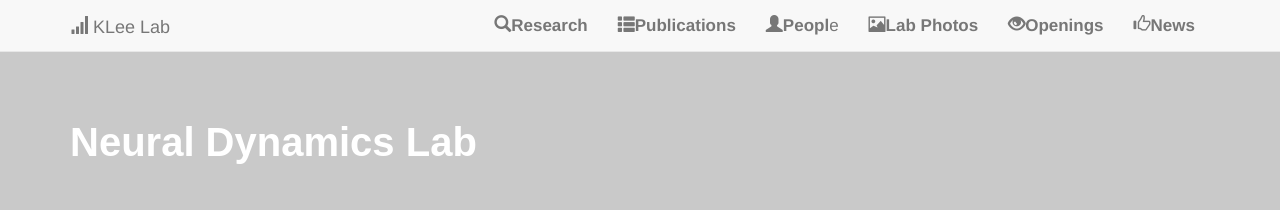
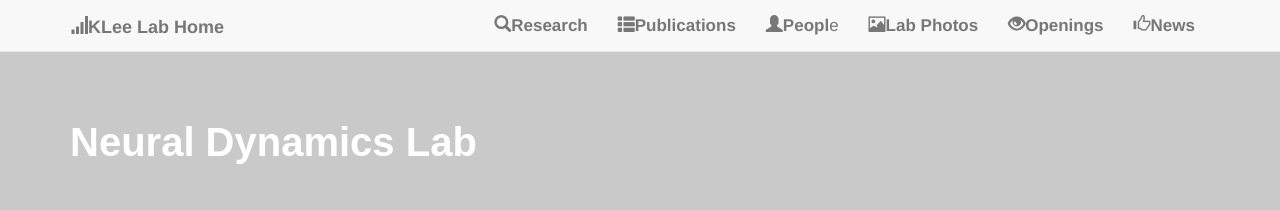
Before and after one commit to kleelab/kleelab.github.io, a Jekyll site: the page built from index.html, in a window 1280 px wide. Shown: the top 210 px of the page. Built offline with Jekyll 4.4.1, drawn with Linux system fonts in a browser that asks for light colours; nearby versions of some CDN libraries; a style sheet for code colours, icons or effects is not loaded.

Commit message:
Update header.html

```diff
--- a/_includes/header.html
+++ b/_includes/header.html
@@ -7,7 +7,7 @@
                 <span class="icon-bar"></span>
                 <span class="icon-bar"></span>
             </button>
-            <a class="navbar-brand" href="/"><span class="glyphicon glyphicon-signal" aria-hidden="true"></span> KLee Lab</a>
+            <a class="navbar-brand" href="/"><span class="glyphicon glyphicon-signal" aria-hidden="true"></span><strong>KLee Lab Home</strong></a>
         </div>
         <div id="navbar" class="collapse navbar-collapse">
             <ul class="nav navbar-nav pull-right">
```
